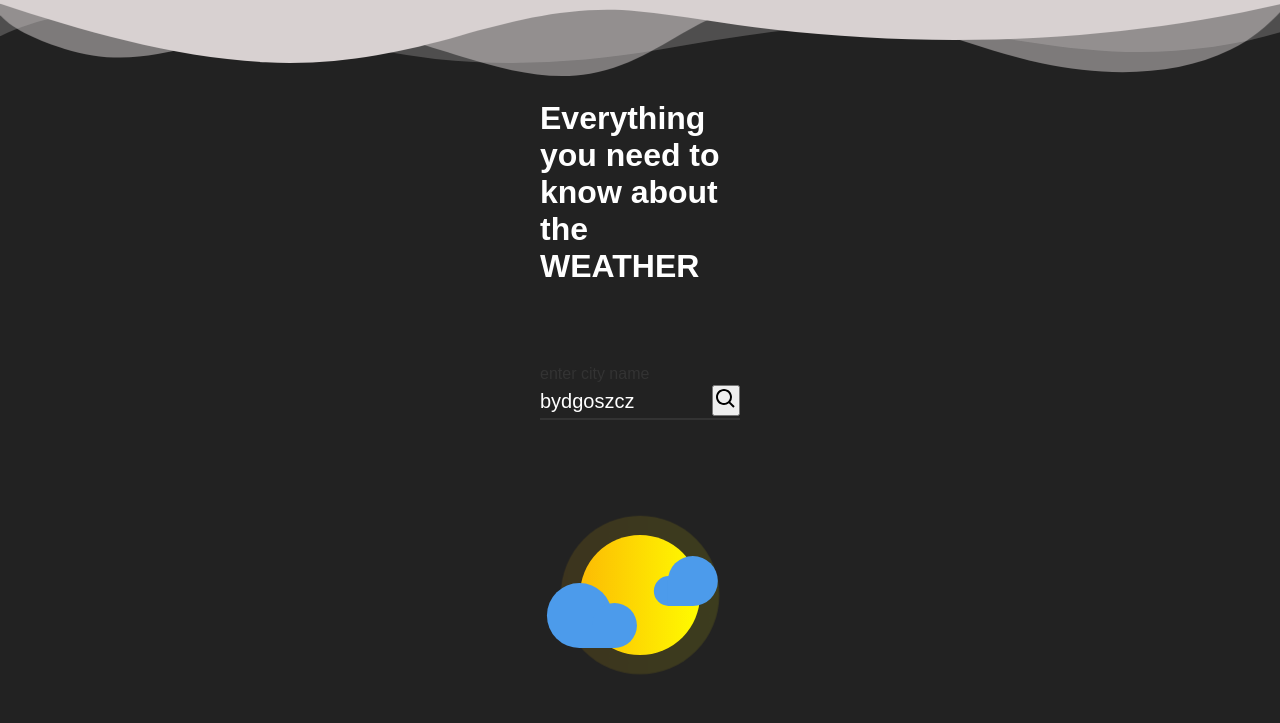
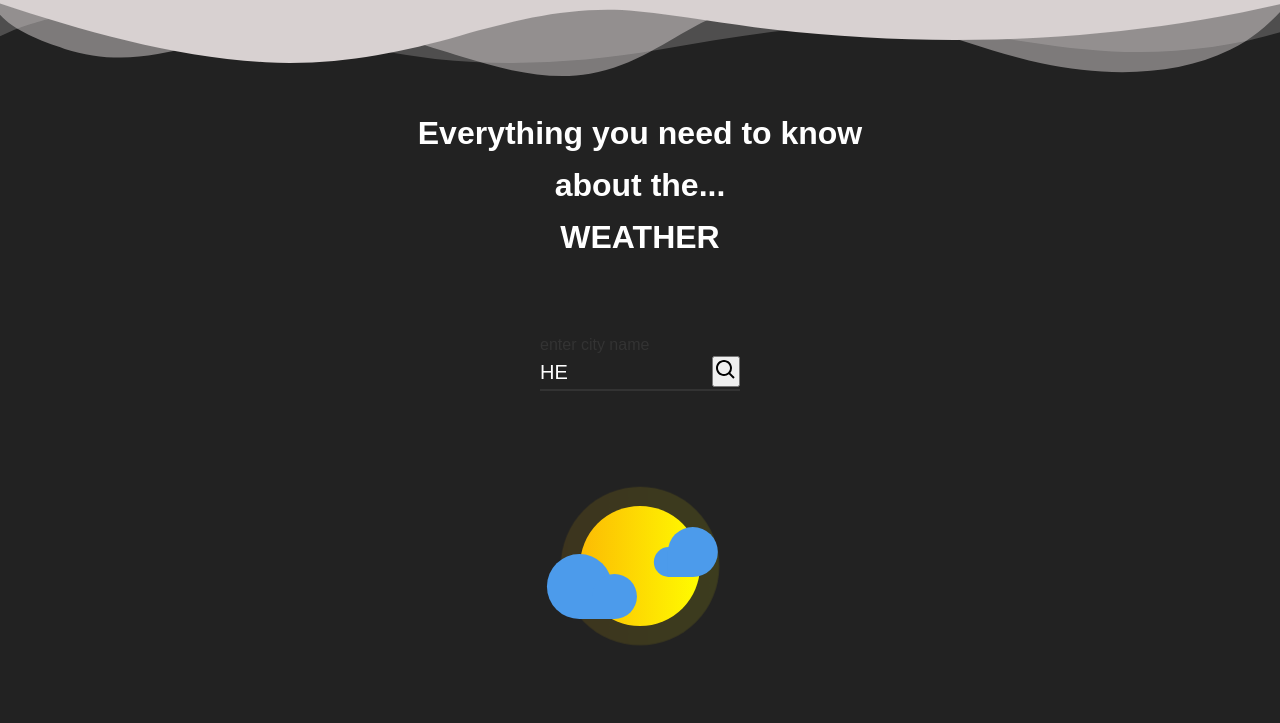
Before and after one commit to 3oysen/weather-project, a website: page index.html in a window 1280 px wide. Drawn offline with Linux system fonts and the light colour scheme.

Commit message:
The user from now on has the possibility to enter the name of the city in small and capital letters

```diff
--- a/index.html
+++ b/index.html
@@ -29,13 +29,17 @@
 		</div>
 
 		<div class="container">
-			<h1>Everything you need to know about the <b>WEATHER</b></h1>
+			<h1>
+				<p>Everything you need to know <br /></p>
+				<p>about the...<br /></p>
+				<p><b>WEATHER</b></p>
+			</h1>
 			<div class="search">
 				<div class="input-container">
 					<div class="search-button">
 						<button><img src="/images/icon-others/bx-search.svg" /></button>
 					</div>
-					<input type="text" id="input" required="" value="bydgoszcz" />
+					<input type="text" id="input" required="" value="HE" />
 					<label for="input" class="label">enter city name</label>
 					<div class="underline"></div>
 					<ul id="suggestions"></ul>
--- a/src/js/script.js
+++ b/src/js/script.js
@@ -20,7 +20,8 @@ async function checkCities(text) {
 }
 
 function handleInputChange() {
-	const text = searchInput.value;
+	const inputData = searchInput.value;
+	const text = inputData.toLowerCase();
 	checkCities(text);
 	// console.log(text);
 }
--- a/styles/_layout.scss
+++ b/styles/_layout.scss
@@ -12,10 +12,19 @@ body {
 	background-color: #222;
 }
 
+.container {
+}
+
 h1 {
 	position: relative;
 	margin: 100px auto;
-	width: 200px;
+	width: 500px;
+	display: flex;
+	flex-direction: column;
+	align-items: center;
+	p {
+		padding-top: 15px;
+	}
 }
 
 .weather {
@@ -71,7 +80,7 @@ h1 {
 	svg {
 		position: relative;
 		display: block;
-		width: calc(100% + 1.3px);
+		width: calc(100% + 1px);
 		height: 83px;
 		transform: rotateY(180deg);
 	}
```
Also changed, not shown: styles/style.css, 1 other file.
